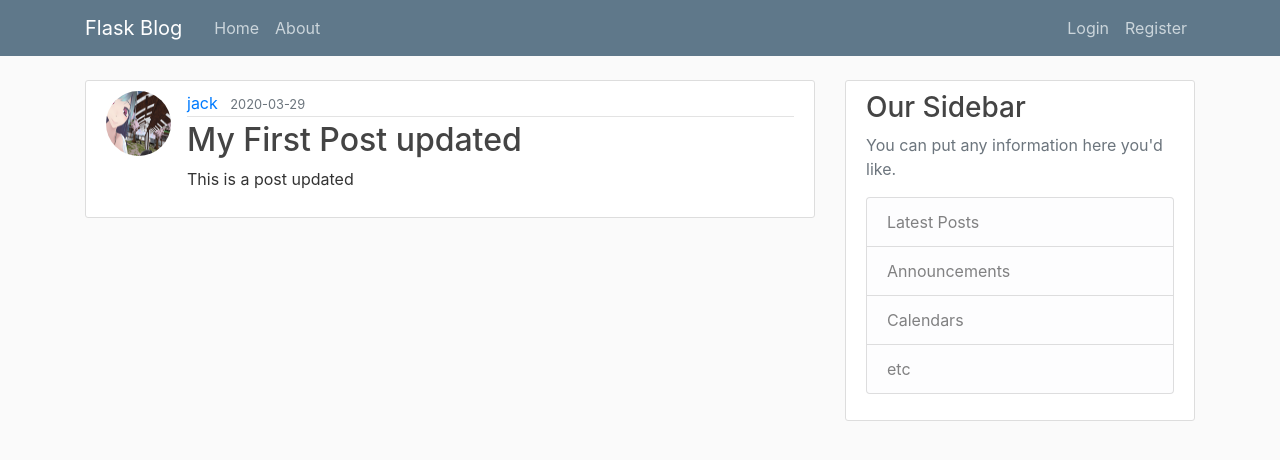
After one commit to arvindmehairjan/My-Hero-Academia-Forum, a Flask app: page /post/1 in a window 1280 px wide. The commit adds this page. Shown: the top 460 px of the page. Run offline with Flask 2, Linux system fonts and the light colour scheme; data comes from the database, SQL or seed files in the repository; both versions use the stored data as it was after the commit; some libraries are stand-ins or nearby versions.

Commit message:
Added add-posts, update-posts and delete-posts

```diff
--- a/hero_blog/routes.py
+++ b/hero_blog/routes.py
@@ -1,30 +1,16 @@
 from hero_blog.models import User, Post
-from flask import render_template, url_for, flash, redirect, request
-from hero_blog.forms import RegistrationForm, LoginForm, UpdateAccountForm
+from flask import render_template, url_for, flash, redirect, request, abort
+from hero_blog.forms import RegistrationForm, LoginForm, UpdateAccountForm, PostForm
 from hero_blog import app, db, bcrypt
 from flask_login import login_user, current_user, logout_user, login_required
 import secrets
 import os
 from PIL import Image
 
-posts = [
-    {
-        'author': 'Deku',
-        'title': 'I forgot the cake',
-        'content': 'No seriously, I have no cake.',
-        'date_posted': 'April 19, 2019'
-    },
-        {
-        'author': 'Bakugo',
-        'title': 'Shut up',
-        'content': 'Shut up Deku!',
-        'date_posted': 'April 20, 2019'
-    }
-]
-
 @app.route('/')
 @app.route('/home')
 def home():
+    posts = Post.query.all()
     return render_template('home.html', posts=posts)
 
 @app.route('/about')
@@ -96,3 +82,49 @@ def account():
         form.email.data = current_user.email
     image_file = url_for('static', filename='profile_pics/' + current_user.image_file)
     return render_template('account.html', title='Account', image_file=image_file, form=form)
+
+@app.route('/post/new', methods=['GET', 'POST'])
+@login_required
+def new_post():
+    form = PostForm()
+    if form.validate_on_submit():
+        post = Post(title=form.title.data, content=form.content.data, author=current_user)
+        db.session.add(post)
+        db.session.commit()
+        flash('Your post has been created!', 'success')
+        return redirect(url_for('home'))
+    return render_template('create_post.html', title='New Post', form=form, legend='New Post')
+
+@app.route("/post/<int:post_id>")
+def post(post_id):
+    post = Post.query.get_or_404(post_id)
+    return render_template('post.html', title=post.title, post=post)
+
+@app.route("/post/<int:post_id>/update", methods=['GET', 'POST'])
+@login_required
+def update_post(post_id):
+    post = Post.query.get_or_404(post_id)
+    if post.author != current_user:
+        abort(403)
+    form = PostForm()
+    if form.validate_on_submit():
+        post.title = form.title.data
+        post.content = form.content.data
+        db.session.commit()
+        flash('Your post has been updated!', 'success')
+        return redirect(url_for('post', post_id=post.id))
+    elif request.method == 'GET':
+        form.title.data = post.title
+        form.content.data = post.content
+    return render_template('create_post.html', title='Update Post', form=form, legend='Update Post')
+
+@app.route("/post/<int:post_id>/delete", methods=['POST'])
+@login_required
+def delete_post(post_id):
+    post = Post.query.get_or_404(post_id)
+    if post.author != current_user:
+        abort(403)
+    db.session.delete(post)
+    db.session.commit()
+    flash('Your post has been deleted!', 'success')
+    return redirect(url_for('home'))
--- a/hero_blog/templates/layout.html
+++ b/hero_blog/templates/layout.html
@@ -29,8 +29,9 @@
               <!-- Navbar Right Side -->
               <div class="navbar-nav">
                 {% if current_user.is_authenticated %}
+                <a class="nav-item nav-link" href="{{ url_for('new_post') }}">New Post</a>
                 <a class="nav-item nav-link" href="{{ url_for('account') }}">Account</a>
-                  <a class="nav-item nav-link" href="{{ url_for('logout') }}">Logout</a>
+                <a class="nav-item nav-link" href="{{ url_for('logout') }}">Logout</a>
                 {% else %}
                   <a class="nav-item nav-link" href="{{ url_for('login') }}">Login</a>
                   <a class="nav-item nav-link" href="{{ url_for('register') }}">Register</a>
--- /dev/null
+++ b/hero_blog/templates/post.html
@@ -0,0 +1,44 @@
+{% extends "layout.html" %}
+{% block content %}
+    <article class="media content-section">
+      <img src="{{ url_for('static', filename='profile_pics/' + post.author.image_file) }}" class="rounded-circle article-img">
+        <div class="media-body">
+          <div class="article-metadata">
+            <a class="mr-2" href="#">{{ post.author.username }}</a>
+            <small class="text-muted">{{ post.date_posted.strftime('%Y-%m-%d') }}</small>
+            {% if post.author == current_user %}
+              <div>
+                <a class="btn btn-secondary btn-sm mt-1 mb-1" href="{{ url_for('update_post', post_id=post.id) }}">Update</a>
+                <button type="button" class="btn btn-danger btn-sm m-1" data-toggle="modal" data-target="#deleteModal">Delete</button>
+              </div>
+            {% endif %}
+          </div>
+          <h2 class="article-title">{{ post.title }}</h2>
+          <p class="article-content">{{ post.content }}</p>
+        </div>
+    </article>
+
+        <!-- Modal -->
+    <div class="modal fade" id="deleteModal" tabindex="-1" role="dialog" aria-labelledby="deleteModalLabel" aria-hidden="true">
+      <div class="modal-dialog" role="document">
+        <div class="modal-content">
+          <div class="modal-header">
+            <h5 class="modal-title" id="deleteModalLabel">Delete Post?</h5>
+            <button type="button" class="close" data-dismiss="modal" aria-label="Close">
+              <span aria-hidden="true">&times;</span>
+            </button>
+          </div>
+          <div class="modal-body">
+            Are you sure you want to delete this post?
+          </div>
+          <div class="modal-footer">
+            <button type="button" class="btn btn-secondary" data-dismiss="modal">Discard Changes</button>
+            <form action="{{ url_for('delete_post', post_id=post.id) }}" method="POST">
+              <input class="btn btn-danger" type="submit" value="Delete">
+            </form>
+          </div>
+        </div>
+      </div>
+    </div>
+
+{% endblock content %}
```
Also changed, not shown: hero_blog/forms.py (+6 -1 lines), hero_blog/templates/create_post.html (added, +42 -0 lines), hero_blog/templates/home.html (+4 -3 lines), hero_blog/site.db.
